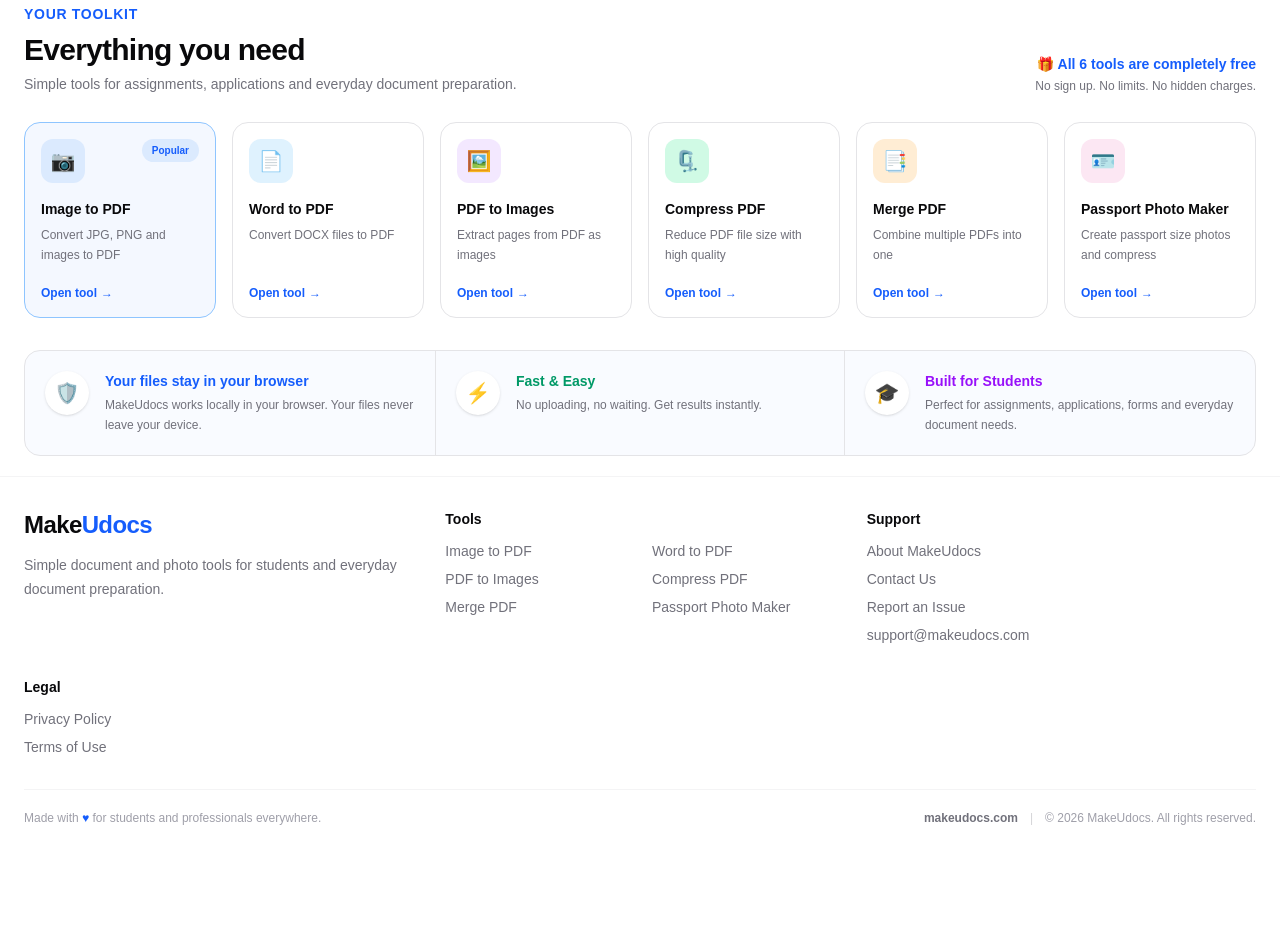
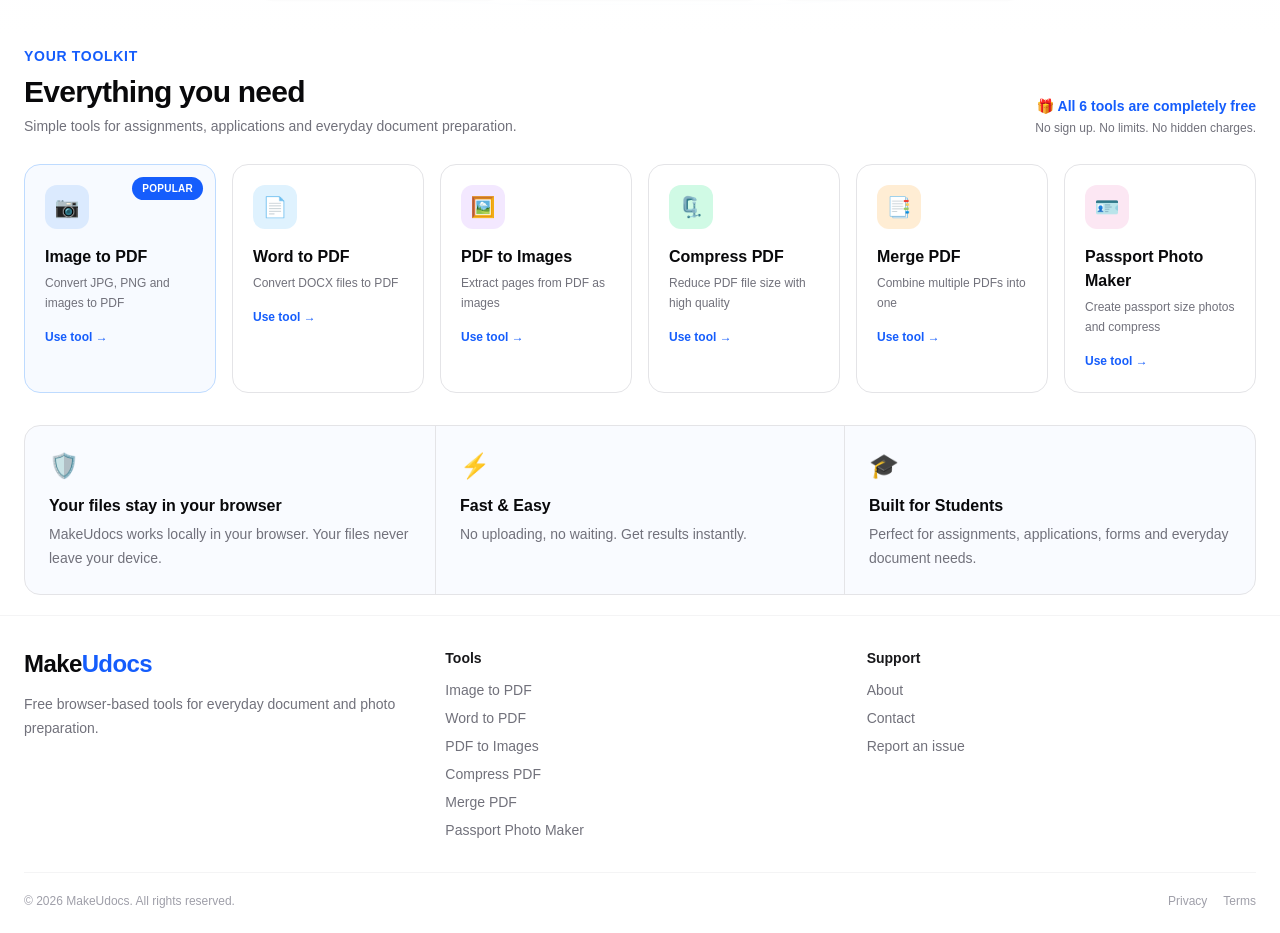
Before and after one commit to upendra701/makeudocs, a Next.js app: page / in a window 1280 px wide. Shown: the part 500-1433 px from the top of the page. Before the commit the page ends 1350 px from the top, so only its background shows below. Built offline with nearby package versions, Linux system fonts and the light colour scheme.

Commit message:
Fix homepage SEO description and H1 spacing

```diff
--- a/app/page.tsx
+++ b/app/page.tsx
@@ -5,7 +5,7 @@ import { SiteStructuredData } from "./components/SiteStructuredData";
 export const metadata: Metadata = {
   title: "Free Online PDF & Document Tools",
   description:
-    "Free online tools to convert Word to PDF, images to PDF, merge and compress PDFs, convert PDF pages to images, and create passport-size photos. No sign-up required.",
+    "Free online tools for Word to PDF, images to PDF, PDF merging and compression, PDF to images, and passport-size photos. No sign-up required.",
   alternates: {
     canonical: "https://makeudocs.com/",
   },
@@ -110,7 +110,7 @@ export default function Home() {
           </p>
 
           <h1 className="mt-4 text-5xl font-extrabold leading-[1.02] tracking-tight text-zinc-950 sm:text-6xl">
-            Make your documents
+            Make your documents{" "}
             <span className="block text-blue-600">
               submission ready.
             </span>
@@ -222,25 +222,17 @@ export default function Home() {
               >
                 Make<span className="text-blue-600">Udocs</span>
               </Link>
-
               <p className="mt-3 max-w-sm text-sm leading-6 text-zinc-500">
-                Simple document and photo tools for students and everyday
-                document preparation.
+                Free browser-based tools for everyday document and photo
+                preparation.
               </p>
             </div>
 
             <div>
-              <h3 className="text-sm font-extrabold text-zinc-950">
-                Tools
-              </h3>
-
-              <div className="mt-3 grid grid-cols-2 gap-x-6 gap-y-2 text-sm text-zinc-500">
+              <h3 className="text-sm font-bold text-zinc-900">Tools</h3>
+              <div className="mt-3 grid gap-2 text-sm text-zinc-500">
                 {tools.map((tool) => (
-                  <Link
-                    key={tool.href}
-                    href={tool.href}
-                    className="transition hover:text-blue-600"
-                  >
+                  <Link key={tool.href} href={tool.href} className="hover:text-blue-600">
                     {tool.title}
                   </Link>
                 ))}
@@ -248,86 +240,25 @@ export default function Home() {
             </div>
 
             <div>
-              <h3 className="text-sm font-extrabold text-zinc-950">
-                Support
-              </h3>
-
-              <div className="mt-3 flex flex-col items-start gap-2 text-sm text-zinc-500">
-                <Link
-                  href="/about"
-                  className="transition hover:text-blue-600"
-                >
-                  About MakeUdocs
-                </Link>
-
-                <Link
-                  href="/contact"
-                  className="transition hover:text-blue-600"
-                >
-                  Contact Us
-                </Link>
-
-                <Link
-                  href="/report-issue"
-                  className="transition hover:text-blue-600"
-                >
-                  Report an Issue
-                </Link>
-
-                <a
-                  href="mailto:support@makeudocs.com"
-                  className="transition hover:text-blue-600"
-                >
-                  support@makeudocs.com
-                </a>
-              </div>
-            </div>
-
-            <div>
-              <h3 className="text-sm font-extrabold text-zinc-950">
-                Legal
-              </h3>
-
-              <div className="mt-3 flex flex-col items-start gap-2 text-sm text-zinc-500">
-                <Link
-                  href="/privacy"
-                  className="transition hover:text-blue-600"
-                >
-                  Privacy Policy
-                </Link>
-
-                <Link
-                  href="/terms"
-                  className="transition hover:text-blue-600"
-                >
-                  Terms of Use
-                </Link>
+              <h3 className="text-sm font-bold text-zinc-900">Support</h3>
+              <div className="mt-3 grid gap-2 text-sm text-zinc-500">
+                <Link href="/about" className="hover:text-blue-600">About</Link>
+                <Link href="/contact" className="hover:text-blue-600">Contact</Link>
+                <Link href="/report-issue" className="hover:text-blue-600">Report an issue</Link>
               </div>
             </div>
           </div>
 
-          <div className="mt-8 flex flex-col items-center justify-between gap-2 border-t border-zinc-100 pt-5 text-xs text-zinc-400 sm:flex-row">
-            <p>
-              Made with <span className="text-blue-600">♥</span> for students
-              and professionals everywhere.
-            </p>
-
-            <div className="flex flex-wrap items-center justify-center gap-3">
-              <a
-                href="https://makeudocs.com"
-                className="font-semibold text-zinc-500 transition hover:text-blue-600"
-              >
-                makeudocs.com
-              </a>
-
-              <span className="text-zinc-300">|</span>
-
-              <p>© 2026 MakeUdocs. All rights reserved.</p>
+          <div className="mt-8 flex flex-col gap-3 border-t border-zinc-100 pt-5 text-xs text-zinc-400 sm:flex-row sm:items-center sm:justify-between">
+            <p>© {new Date().getFullYear()} MakeUdocs. All rights reserved.</p>
+            <div className="flex gap-4">
+              <Link href="/privacy" className="hover:text-blue-600">Privacy</Link>
+              <Link href="/terms" className="hover:text-blue-600">Terms</Link>
             </div>
           </div>
         </div>
       </footer>
-    </main>
+      </main>
     </>
   );
 }
@@ -344,17 +275,10 @@ function TrustCard({
   color: string;
 }) {
   return (
-    <div className="rounded-2xl border border-zinc-200 bg-white px-5 py-3.5 text-left shadow-sm">
-      <div className="flex items-center gap-3">
-        <span className={`text-xl ${color}`} aria-hidden="true">
-          {icon}
-        </span>
-
-        <div>
-          <p className="text-sm font-extrabold text-zinc-900">{title}</p>
-          <p className="mt-0.5 text-xs text-zinc-500">{description}</p>
-        </div>
-      </div>
+    <div className="rounded-2xl border border-zinc-200 bg-white/90 p-4 shadow-sm">
+      <div className={`text-xl ${color}`}>{icon}</div>
+      <div className="mt-2 text-sm font-bold text-zinc-900">{title}</div>
+      <div className="mt-1 text-xs text-zinc-500">{description}</div>
     </div>
   );
 }
@@ -377,42 +301,31 @@ function ToolCard({
   return (
     <Link
       href={href}
-      className={`group flex min-h-[194px] flex-col rounded-2xl border p-4 transition duration-200 hover:-translate-y-1 hover:shadow-lg ${
+      className={`group relative rounded-2xl border p-5 transition hover:-translate-y-0.5 hover:border-blue-300 hover:shadow-md ${
         featured
-          ? "border-blue-300 bg-blue-50/70"
-          : "border-zinc-200 bg-white hover:border-blue-200"
+          ? "border-blue-200 bg-blue-50/50"
+          : "border-zinc-200 bg-white"
       }`}
     >
-      <div className="flex items-start justify-between">
-        <div
-          className={`flex h-11 w-11 items-center justify-center rounded-xl text-xl ${iconBg}`}
-        >
-          {icon}
-        </div>
+      {featured ? (
+        <span className="absolute right-3 top-3 rounded-full bg-blue-600 px-2.5 py-1 text-[10px] font-extrabold uppercase tracking-wide text-white">
+          Popular
+        </span>
+      ) : null}
 
-        {featured && (
-          <span className="rounded-full bg-blue-100 px-2.5 py-1 text-[10px] font-extrabold text-blue-600">
-            Popular
-          </span>
-        )}
+      <div className={`flex h-11 w-11 items-center justify-center rounded-xl text-xl ${iconBg}`}>
+        {icon}
       </div>
 
-      <div className="mt-4">
-        <h3 className="text-sm font-extrabold leading-5 text-zinc-950">
-          {title}
-        </h3>
+      <h3 className="mt-4 font-bold text-zinc-950 group-hover:text-blue-600">
+        {title}
+      </h3>
 
-        <p className="mt-1.5 text-xs leading-5 text-zinc-500">
-          {description}
-        </p>
-      </div>
+      <p className="mt-1 text-xs leading-5 text-zinc-500">{description}</p>
 
-      <p className="mt-auto pt-5 text-xs font-extrabold text-blue-600">
-        Open tool
-        <span className="ml-1 transition-transform group-hover:inline-block group-hover:translate-x-1">
-          →
-        </span>
-      </p>
+      <span className="mt-4 inline-block text-xs font-bold text-blue-600">
+        Use tool →
+      </span>
     </Link>
   );
 }
@@ -431,24 +344,10 @@ function BenefitCard({
   bordered?: boolean;
 }) {
   return (
-    <div
-      className={`flex items-start gap-4 p-5 ${
-        bordered ? "border-y border-zinc-200 md:border-x md:border-y-0" : ""
-      }`}
-    >
-      <div
-        className={`flex h-11 w-11 shrink-0 items-center justify-center rounded-full bg-white text-xl shadow-sm ${color}`}
-      >
-        {icon}
-      </div>
-
-      <div>
-        <h3 className={`text-sm font-extrabold ${color}`}>{title}</h3>
-
-        <p className="mt-1 text-xs leading-5 text-zinc-500">
-          {description}
-        </p>
-      </div>
+    <div className={`p-5 sm:p-6 ${bordered ? "border-y border-zinc-200 md:border-x md:border-y-0" : ""}`}>
+      <div className={`text-2xl ${color}`}>{icon}</div>
+      <h3 className="mt-3 font-bold text-zinc-950">{title}</h3>
+      <p className="mt-1 text-sm leading-6 text-zinc-500">{description}</p>
     </div>
   );
 }
```
